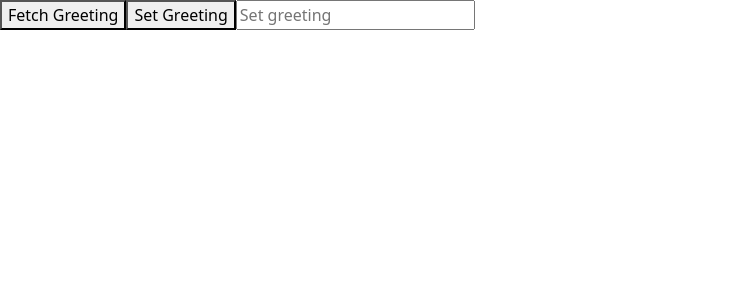
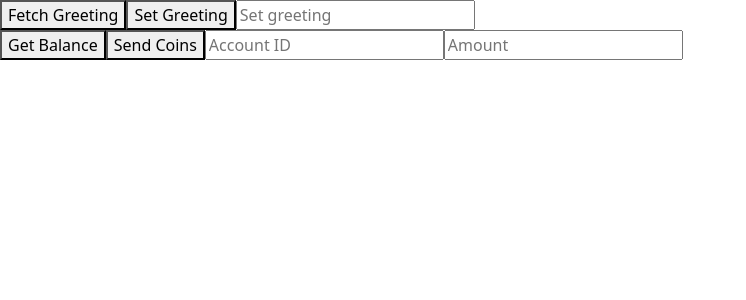
Before and after one commit to PaddyJM/blockchain-developer-bootcamp-final-project, a React (Create React App) app: page / in a window 1280 px wide. Shown: the top 300 px of the page, without its empty margins (0-746 px from the left). Built offline with nearby package versions, Linux system fonts and the light colour scheme; no server answers.

Commit message:
created first ERC20 token

```diff
--- a/package.json
+++ b/package.json
@@ -5,14 +5,17 @@
   "dependencies": {
     "@nomiclabs/hardhat-ethers": "^2.0.5",
     "@nomiclabs/hardhat-waffle": "^2.0.3",
+    "@openzeppelin/contracts": "^4.5.0",
     "@testing-library/jest-dom": "^5.16.2",
     "@testing-library/react": "^12.1.3",
     "@testing-library/user-event": "^13.5.0",
+    "bootstrap": "^5.1.3",
     "chai": "^4.3.6",
     "ethereum-waffle": "^3.4.0",
     "ethers": "^5.5.4",
     "hardhat": "^2.9.1",
     "react": "^17.0.2",
+    "react-bootstrap": "^2.2.0",
     "react-dom": "^17.0.2",
     "react-scripts": "5.0.0",
     "web-vitals": "^2.1.4"
--- a/src/App.js
+++ b/src/App.js
@@ -2,23 +2,24 @@
 import { useState } from 'react';
 import { ethers } from 'ethers'
 import Greeter from './artifacts/contracts/Greeter.sol/Greeter.json'
+import Token from './artifacts/contracts/Token.sol/Token.json'
 
-// Update with the contract address logged out to the CLI when it was deployed
-const greeterAddress = "0x5fbdb2315678afecb367f032d93f642f64180aa3"
+const greeterAddress = "0xCf7Ed3AccA5a467e9e704C703E8D87F634fB0Fc9"
+const tokenAddress = "0xDc64a140Aa3E981100a9becA4E685f962f0cF6C9"
 
 function App() {
-  // store greeting in local state
   const [greeting, setGreetingValue] = useState()
+  const [userAccount, setUserAccount] = useState()
+  const [amount, setAmount] = useState()
 
-  // request access to the user's MetaMask account
   async function requestAccount() {
     await window.ethereum.request({ method: 'eth_requestAccounts' });
   }
 
-  // call the smart contract, read the current greeting value
   async function fetchGreeting() {
     if (typeof window.ethereum !== 'undefined') {
       const provider = new ethers.providers.Web3Provider(window.ethereum)
+      console.log({ provider })
       const contract = new ethers.Contract(greeterAddress, Greeter.abi, provider)
       try {
         const data = await contract.greet()
@@ -29,17 +30,39 @@
     }
   }
 
-  // call the smart contract, send an update
+  async function getBalance() {
+    if (typeof window.ethereum !== 'undefined') {
+      const [account] = await window.ethereum.request({ method: 'eth_requestAccounts' })
+      const provider = new ethers.providers.Web3Provider(window.ethereum);
+      const contract = new ethers.Contract(tokenAddress, Token.abi, provider)
+      const balance = await contract.balanceOf(account);
+      console.log("Balance: ", balance.toString());
+    }
+  }
+
   async function setGreeting() {
     if (!greeting) return
     if (typeof window.ethereum !== 'undefined') {
       await requestAccount()
       const provider = new ethers.providers.Web3Provider(window.ethereum);
+      console.log({ provider })
       const signer = provider.getSigner()
       const contract = new ethers.Contract(greeterAddress, Greeter.abi, signer)
       const transaction = await contract.setGreeting(greeting)
       await transaction.wait()
       fetchGreeting()
+    }
+  }
+
+  async function sendCoins() {
+    if (typeof window.ethereum !== 'undefined') {
+      await requestAccount()
+      const provider = new ethers.providers.Web3Provider(window.ethereum);
+      const signer = provider.getSigner();
+      const contract = new ethers.Contract(tokenAddress, Token.abi, signer);
+      const transation = await contract.transfer(userAccount, amount);
+      await transation.wait();
+      console.log(`${amount} Coins successfully sent to ${userAccount}`);
     }
   }
 
@@ -49,6 +72,12 @@
         <button onClick={fetchGreeting}>Fetch Greeting</button>
         <button onClick={setGreeting}>Set Greeting</button>
         <input onChange={e => setGreetingValue(e.target.value)} placeholder="Set greeting" />
+
+        <br />
+        <button onClick={getBalance}>Get Balance</button>
+        <button onClick={sendCoins}>Send Coins</button>
+        <input onChange={e => setUserAccount(e.target.value)} placeholder="Account ID" />
+        <input onChange={e => setAmount(e.target.value)} placeholder="Amount" />
       </header>
     </div>
   );
```
Also changed, not shown: scripts/deploy.js (+13 -16 lines), 2 other files (tests, documents, lock files or other folders).
